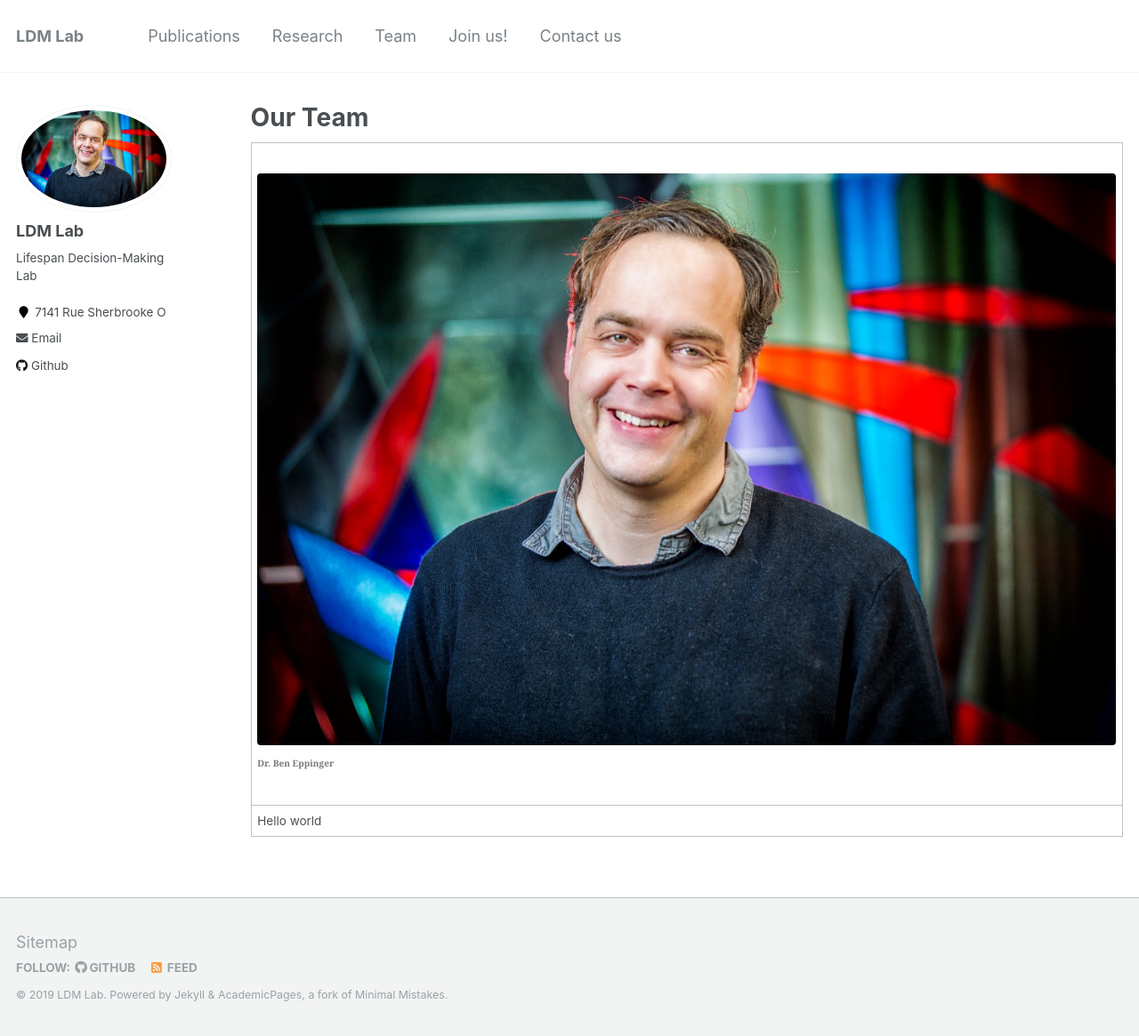
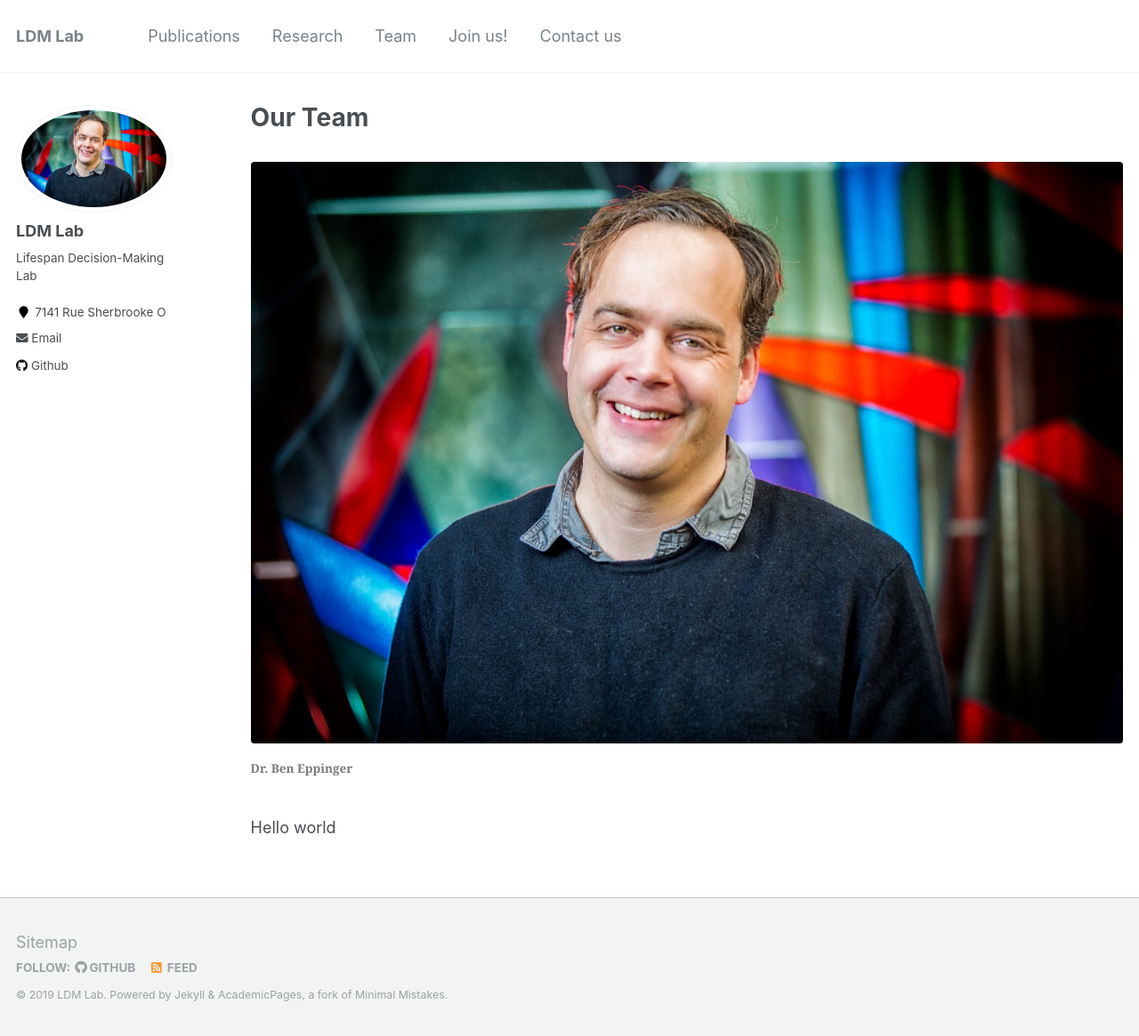
Before and after one commit to seandamiandevine/LDMLab.github.io, a Jekyll site: the page built from _pages/team.html, in a window 1280 px wide and 1165 px high. Shown: the whole window at 89% size. Built offline with Jekyll 4.4.1, drawn with Linux system fonts in a browser that asks for light colours.

Commit message:
Update team.html

```diff
--- a/_pages/team.html
+++ b/_pages/team.html
@@ -4,11 +4,8 @@ title: "Our Team"
 permalink: /team/
 author_profile: true
 ---
-<table border="0">
-  <tr>
-    <td><figure><img src='/images/ben.jpeg' height="20" width="20"><figcaption><strong>Dr. Ben Eppinger </strong></figcaption></figure></td>
-  </tr>
-  <tr>
-    <td>Hello world</td>
-  </tr>
-</table>
+<figure>
+  <img src='/images/ben.jpeg' height="20" width="20">
+  <figcaption><strong>Dr. Ben Eppinger </strong></figcaption>
+</figure>
+<p>Hello world</p>
```
